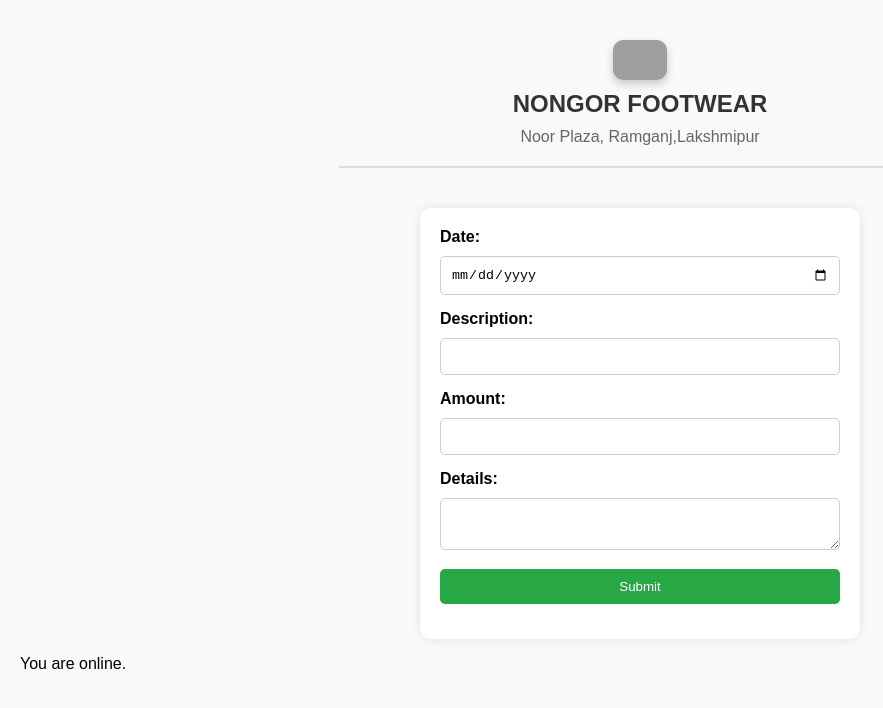
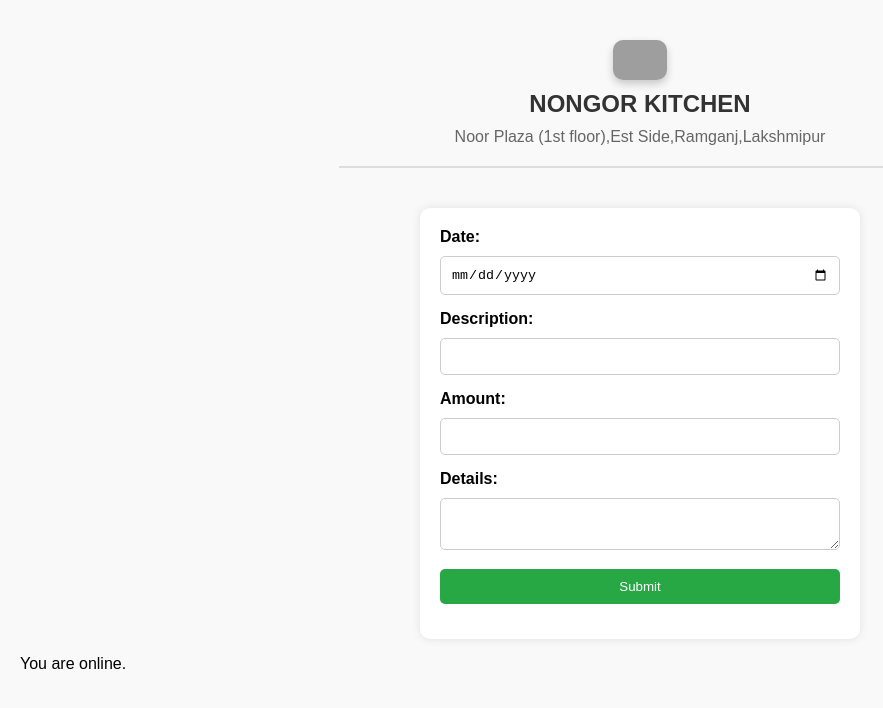
Before and after one commit to Riyad5452/OfflineDataSand, a plain HTML site: page Index.html in a window 1280 px wide. Shown: the whole page, without its empty margins (0-883 px from the left). Drawn offline with Linux system fonts and the light colour scheme; grey boxes are pictures that could not be loaded.

Commit message:
Update Index.html

```diff
--- a/Index.html
+++ b/Index.html
@@ -127,9 +127,9 @@
 <body>
      <div class="container">
     <div class="header-container">
-        <img src="https://iconape.com/wp-content/png_logo_vector/apex-shoes-logo.png" alt="Stamp" class="stamp">
-        <div class="company-name">NONGOR FOOTWEAR</div>
-        <div class="company-address">Noor Plaza, Ramganj,Lakshmipur</div>
+        <img src="https://i.ibb.co.com/n6mQCYg/Nongor-removebg-preview.png" alt="Stamp" class="stamp">
+        <div class="company-name">NONGOR KITCHEN</div>
+        <div class="company-address">Noor Plaza (1st floor),Est Side,Ramganj,Lakshmipur</div>
         <hr>
       </div>
   <form id="dataForm">
```
